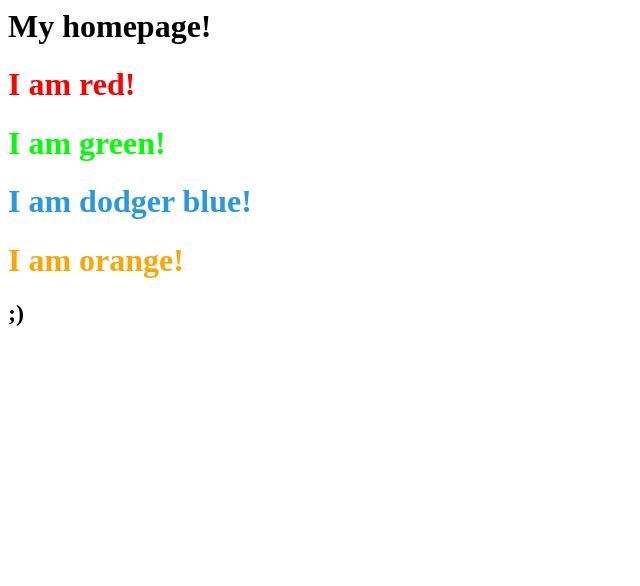
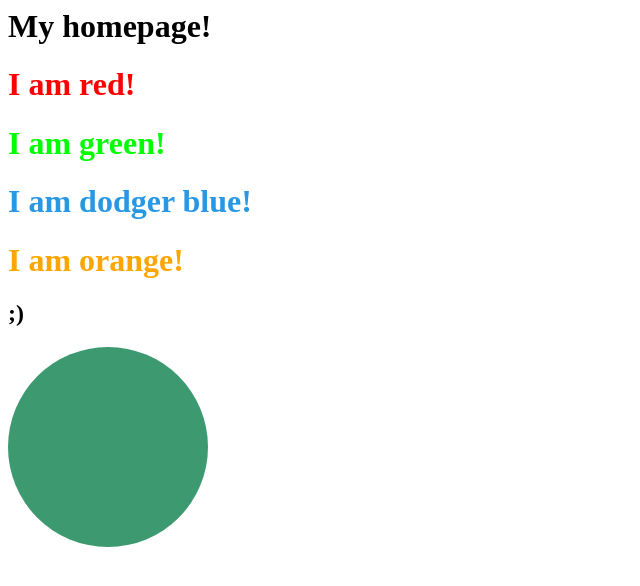
Before and after one commit to kjenq/kjenq.github.io, a plain HTML site: page index.html in a window 1280 px wide. Shown: the whole page, without its empty margins (0-640 px from the left). Drawn offline with Linux system fonts and the light colour scheme.

Commit message:
Update index.html

```diff
--- a/index.html
+++ b/index.html
@@ -12,6 +12,12 @@
     }
     .orange-text {
       color: #FFA500;
+    }
+    .circle {
+      height: 200px;
+      width: 200px;
+      border-radius: 50%;
+      background-color: #3d9970;
     }
   </style>
 
@@ -30,5 +36,6 @@
         ;)
     </h2>
 
+    <div class="circle"></div>
   </body>
 </html>
```
